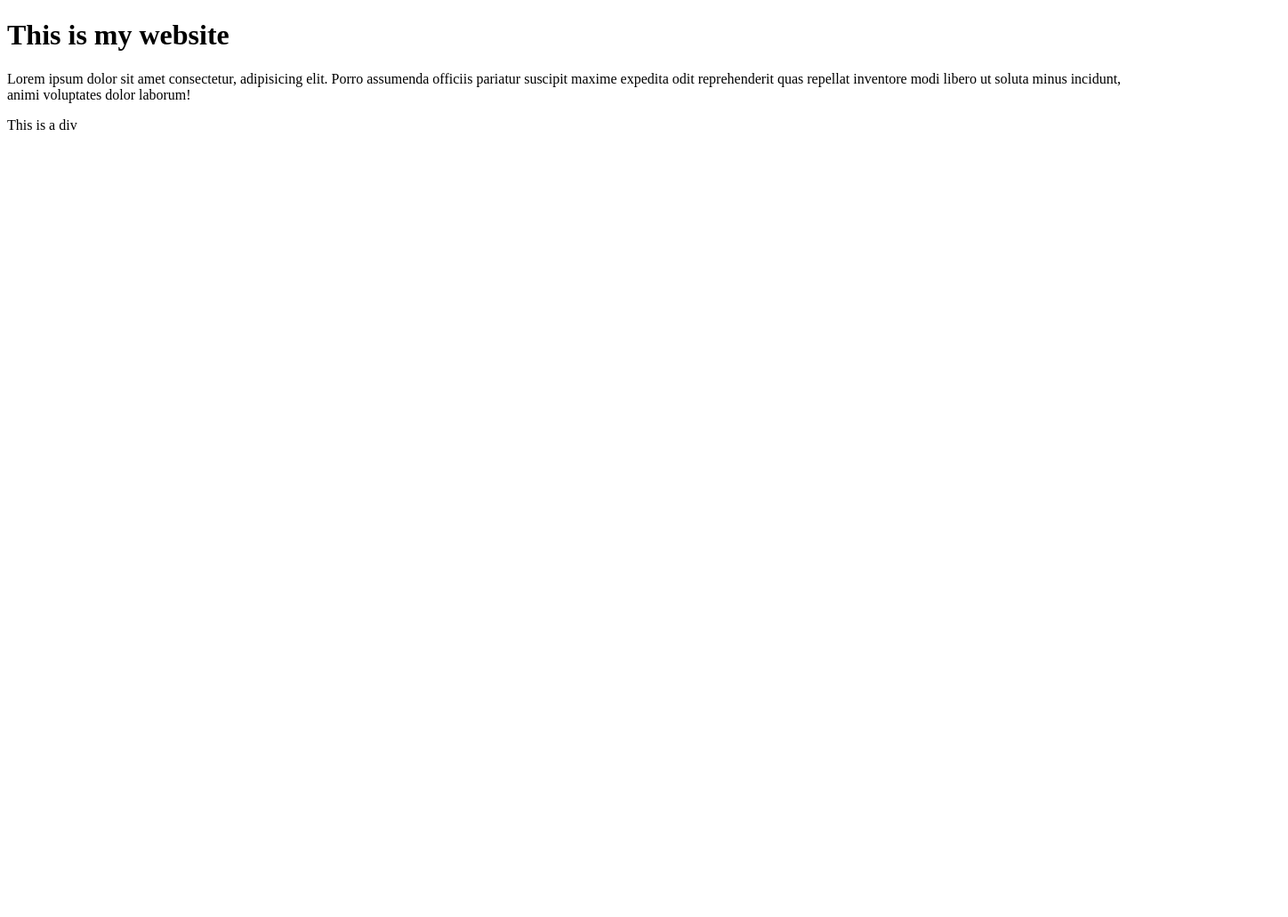
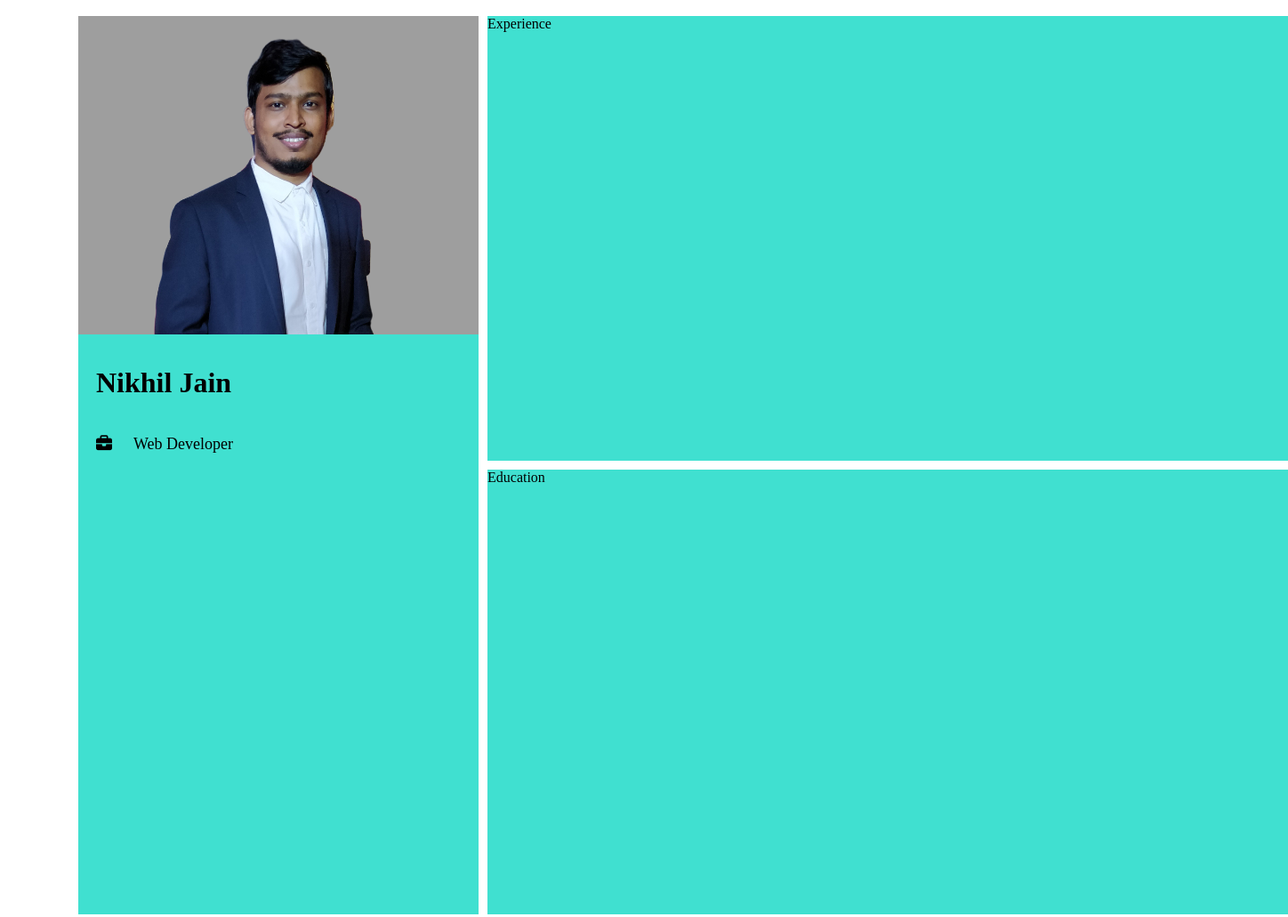
Before and after one commit to Niks4u2/resumeHTMLCSS, a plain HTML site: page index.html in a window 1280 px wide. Shown: the top 1031 px of the page at 89% size, 1448 px wide, since content can reach past the window. Before the commit the page ends 800 px from the top, so only its background shows below. Drawn offline with Linux system fonts and the light colour scheme.

Commit message:
layout done

```diff
--- a/index.html
+++ b/index.html
@@ -4,13 +4,22 @@
     <meta charset="UTF-8">
     <meta http-equiv="X-UA-Compatible" content="IE=edge">
     <meta name="viewport" content="width=device-width, initial-scale=1.0">
-    <title>Nikhil</title>
+    <link rel="stylesheet" href="./resources/css/style.css">
+    <script src="https://kit.fontawesome.com/92e9dde9ec.js" crossorigin="anonymous"></script>    <title>Portfolio</title>
 </head>
 <body>
-    <h1>This is my website</h1>
-    <p>Lorem ipsum dolor sit amet consectetur, adipisicing elit. Porro assumenda officiis pariatur suscipit maxime expedita odit reprehenderit quas repellat inventore modi libero ut soluta minus incidunt, animi voluptates dolor laborum!</p>
-    <div>
-        <p>This is a div</p>
+    <div class="grid-container">
+        <div class="sidebar">
+            <img id="dp" src="./resources/media/nikhil.png" alt="">
+            <div class="container">
+                <h1>Nikhil Jain</h1>
+                <i class="fas fa-briefcase"></i>
+                <span>Web Developer</span>
+            </div>
+        </div>
+        <div class="experience">Experience</div>
+        <div class="education">Education</div>
+        <footer>footer</footer>
     </div>
 </body>
 </html>
--- /dev/null
+++ b/resources/css/style.css
@@ -0,0 +1,48 @@
+.grid-container {
+    display: grid;
+    grid-template-columns: auto auto;
+    grid-gap: 10px;
+    padding-left: 80px;
+    padding-right: 80px;
+    padding-top: 10px;
+}
+.grid-container > div {
+    background-color: turquoise;
+}
+.sidebar {
+    grid-row: 1/3;
+    width: 450px;
+}
+footer {
+    grid-column: 1/4;
+    height: 100px;
+    background-color: violet;
+}
+.experience {
+    grid-column: 2/4;
+    height: 500px;
+    width: 900px;
+}
+.education {
+    grid-column: 2/4;
+    height: 500px;
+    width: 900px;
+}
+img {
+    max-width: 100%;
+    height: auto;
+}
+div.container {
+    padding-left: 10px;
+}
+i {
+    font-size: large;
+    padding: 10px;
+}
+span {
+    font-size: large;
+    padding: 10px;
+}
+h1 {
+    padding: 10px;
+}
```
Also changed, not shown: resources/media/nikhil.png (added).
